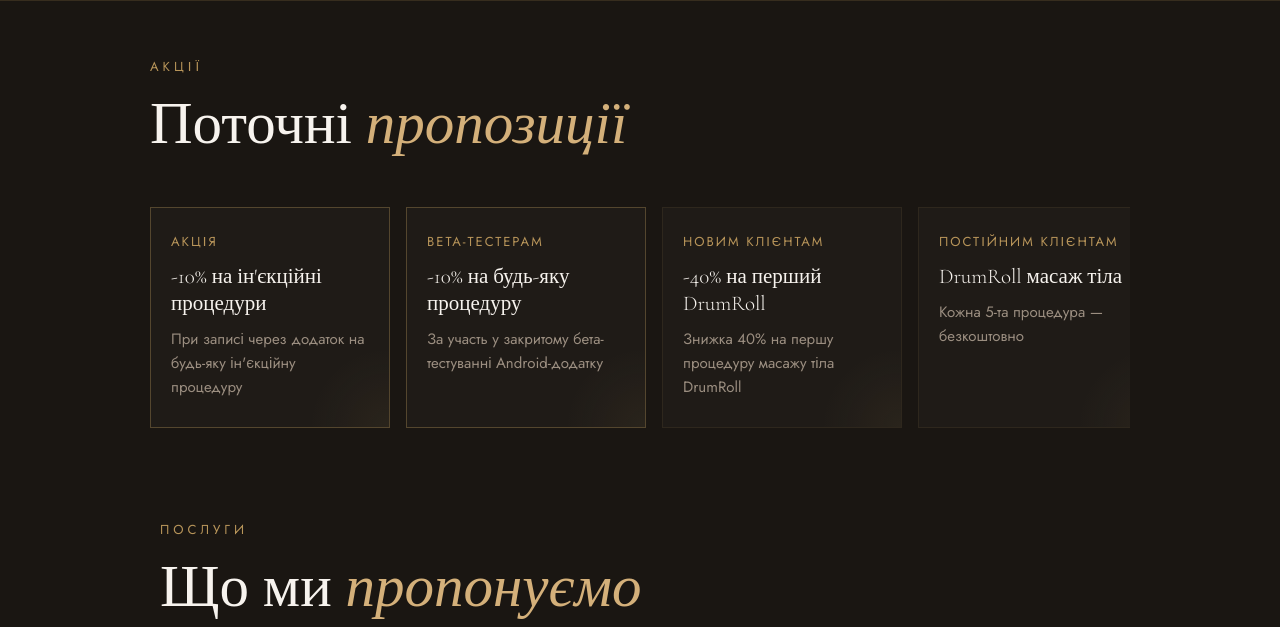
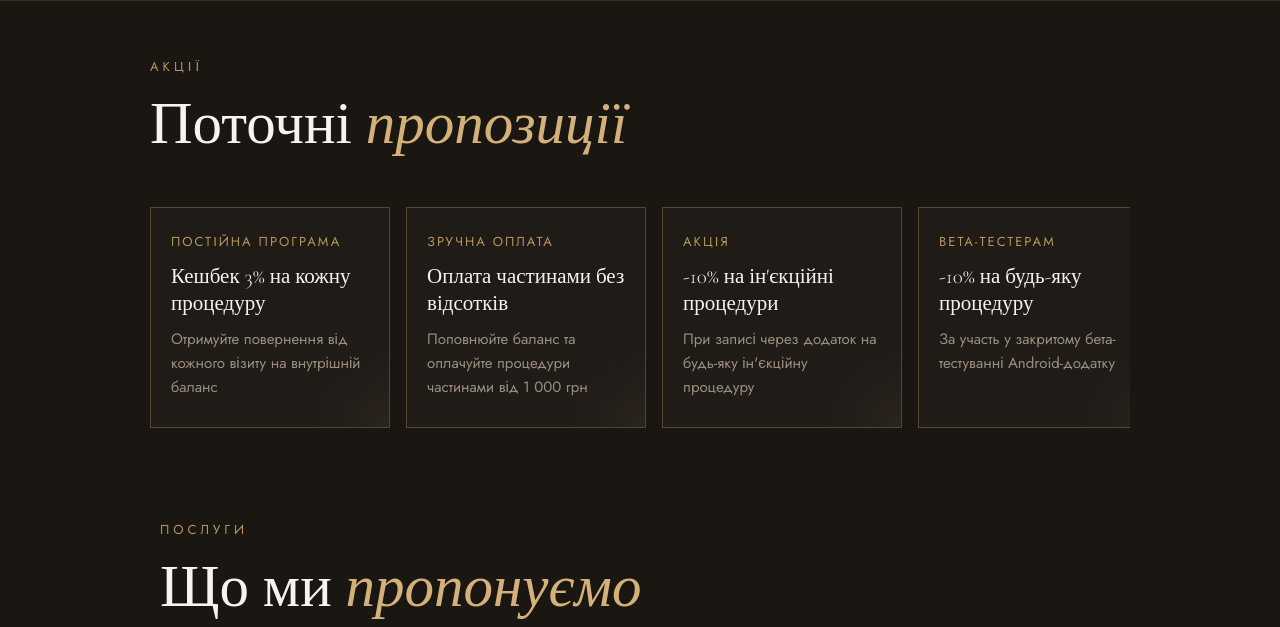
Before and after one commit to I7AJIJIbI4/gomon_server, a PHP site: page /index.php in a window 1280 px wide. Shown: the part 1092-1719 px from the top of the page. Run offline with PHP 8.4, Linux system fonts and the light colour scheme; some libraries are stand-ins or nearby versions.

Commit message:
Site: cashback + deposit promo tiles, deep link ?promo=id
- 2 new featured deal tiles: cashback 3% + installments
- openDealById(id) for deep linking
- ?promo=cashback or ?promo=deposit opens modal on page load
- Updated "До додатку" link to drgomon.beauty/app/
- Existing promos shifted to indices 2-6

Co-Authored-By: Claude Opus 4.6 (1M context) <noreply@anthropic.com>

```diff
--- a/public_html/sitepro/a188dd94d37a0374c81c636d09cd1f05.php
+++ b/public_html/sitepro/a188dd94d37a0374c81c636d09cd1f05.php
@@ -628,26 +628,36 @@
     <h2 class="section-title reveal">Поточні <em>пропозиції</em></h2>
     <div class="deals-scroll">
       <div class="deal-tile featured reveal" onclick='openDealModal(0)'>
+        <p class="deal-tag">Постійна програма</p>
+        <p class="deal-title">Кешбек 3% на кожну процедуру</p>
+        <p class="deal-desc">Отримуйте повернення від кожного візиту на внутрішній баланс</p>
+      </div>
+      <div class="deal-tile featured reveal" onclick='openDealModal(1)'>
+        <p class="deal-tag">Зручна оплата</p>
+        <p class="deal-title">Оплата частинами без відсотків</p>
+        <p class="deal-desc">Поповнюйте баланс та оплачуйте процедури частинами від 1 000 грн</p>
+      </div>
+      <div class="deal-tile featured reveal" onclick='openDealModal(2)'>
         <p class="deal-tag">Акція</p>
         <p class="deal-title">-10% на ін'єкційні процедури</p>
         <p class="deal-desc">При записі через додаток на будь-яку ін'єкційну процедуру</p>
       </div>
-      <div class="deal-tile featured reveal" onclick='openDealModal(1)'>
+      <div class="deal-tile featured reveal" onclick='openDealModal(3)'>
         <p class="deal-tag">Beta-тестерам</p>
         <p class="deal-title">-10% на будь-яку процедуру</p>
         <p class="deal-desc">За участь у закритому бета-тестуванні Android-додатку</p>
       </div>
-      <div class="deal-tile reveal" onclick='openDealModal(2)'>
+      <div class="deal-tile reveal" onclick='openDealModal(4)'>
         <p class="deal-tag">Новим клієнтам</p>
         <p class="deal-title">-40% на перший DrumRoll</p>
         <p class="deal-desc">Знижка 40% на першу процедуру масажу тіла DrumRoll</p>
       </div>
-      <div class="deal-tile reveal" onclick='openDealModal(3)'>
+      <div class="deal-tile reveal" onclick='openDealModal(5)'>
         <p class="deal-tag">Постійним клієнтам</p>
         <p class="deal-title">DrumRoll масаж тіла</p>
         <p class="deal-desc">Кожна 5-та процедура — безкоштовно</p>
       </div>
-      <div class="deal-tile reveal" onclick='openDealModal(4)'>
+      <div class="deal-tile reveal" onclick='openDealModal(6)'>
         <p class="deal-tag">Косметика</p>
         <p class="deal-title">Професійна косметика зі знижками</p>
         <p class="deal-desc">Christina, Neauvia, Kemikum та інші бренди</p>
@@ -1215,6 +1225,11 @@ async function openDealModal(idx) {
   document.getElementById('dealModalDesc').innerHTML = p.details || p.desc || '';
   document.getElementById('dealModal').classList.add('open');
 }
+async function openDealById(promoId) {
+  const promos = await _loadSitePromos();
+  var idx = promos.findIndex(function(p) { return p.id === promoId; });
+  if (idx >= 0) openDealModal(idx);
+}
 function closeDealModal(e) {
   if (e.target === document.getElementById('dealModal')) {
     document.getElementById('dealModal').classList.remove('open');
@@ -1223,6 +1238,11 @@ function closeDealModal(e) {
 document.addEventListener('keydown', function(e) {
   if (e.key === 'Escape') document.getElementById('dealModal').classList.remove('open');
 });
+// Deep link: ?promo=cashback or ?promo=deposit
+(function() {
+  var pp = new URLSearchParams(window.location.search).get('promo');
+  if (pp) setTimeout(function() { openDealById(pp); }, 500);
+})();
 </script>
 
 <!-- Deal Modal -->
@@ -1232,7 +1252,7 @@ document.addEventListener('keydown', function(e) {
     <p class="deal-modal-tag" id="dealModalTag"></p>
     <p class="deal-modal-title" id="dealModalTitle"></p>
     <div class="deal-modal-desc" id="dealModalDesc" style="font-size:16px;line-height:1.7;margin-bottom:0"></div>
-    <a class="deal-modal-btn" href="https://www.gomonclinic.com/go.html" target="_blank" rel="noopener" onclick="document.getElementById('dealModal').classList.remove('open')" style="margin-top:24px;display:block;text-align:center">До додатку</a>
+    <a class="deal-modal-btn" href="https://drgomon.beauty/app/" target="_blank" rel="noopener" onclick="document.getElementById('dealModal').classList.remove('open')" style="margin-top:24px;display:block;text-align:center">До додатку</a>
   </div>
 </div>
 
```
